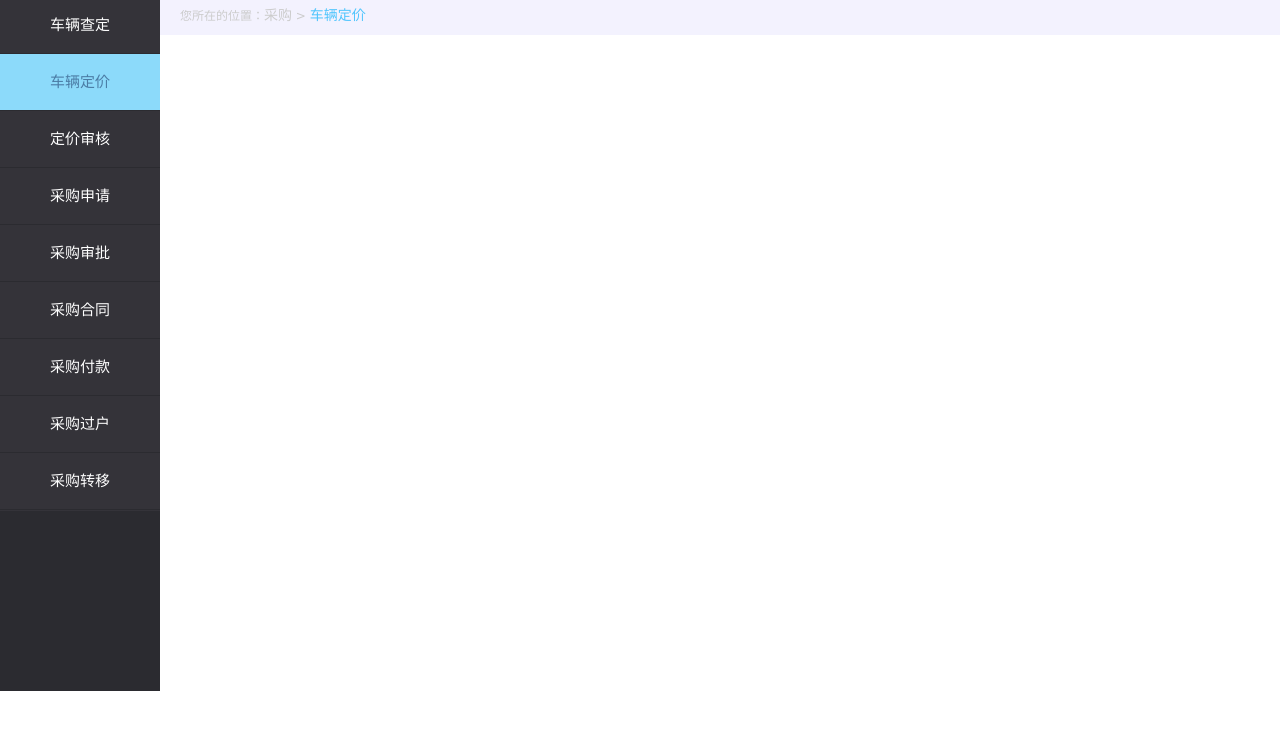
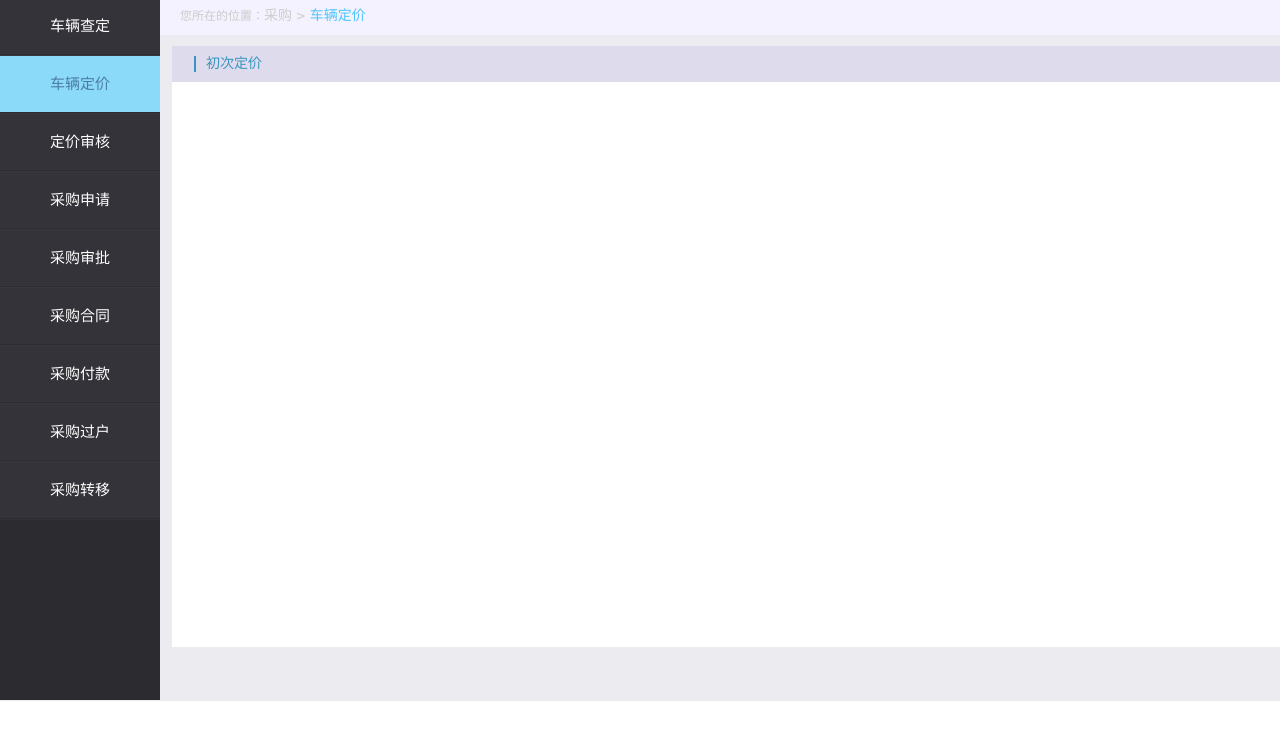
Before and after one commit to qg520jungle/usedcarretail, a website: page index.html in a window 1280 px wide. Shown: the part 71-800 px from the top of the page. Drawn offline with nearby package versions, Linux system fonts and the light colour scheme; files that its build step writes are made by us from their sources.

Commit message:
万事俱备

```diff
--- a/index.html
+++ b/index.html
@@ -65,7 +65,12 @@
         <i></i><span>您所在的位置：</span><a href="###">采购</a><span class="s-ff-c"> > </span><a href="###" class="z-active">车辆定价</a>
       </div>
       <div class="m-wrap">
-        <div></div>
+        <div class="m-t">
+          <span>初次定价</span>
+        </div>
+        <div class="m-c">
+
+        </div>
       </div>
     </div>
   </div>
--- a/src/global.less
+++ b/src/global.less
@@ -96,6 +96,7 @@ li {
     border-bottom: 1px solid @side-li;
   }
   li{
+    border-top: 1px solid #38383d;
     border-bottom: 1px solid @side;
   }
   a{
@@ -129,6 +130,7 @@ li {
 }
 .m-main{
   background-color: #ecebf0;
+  padding-bottom: 54px;
 }
 .m-crumb{
   height: 38px;
@@ -155,3 +157,22 @@ li {
   margin-top: 11px;
   margin-left: 172px;
 }
+.m-t{
+  background-color: #dedbec;
+  span{
+    height: 16px;
+    line-height: 16px;
+    margin-left: 22px;
+    margin-top: 10px;
+    margin-bottom: 10px;
+    padding-left: 10px;
+    display: inline-block;
+    border-left: 2px solid #3995bf;
+    font-size: 14px;
+    color:#3995bf;
+  }
+}
+.m-c{
+  background-color: #fff;
+  height: 565px;
+}
```
